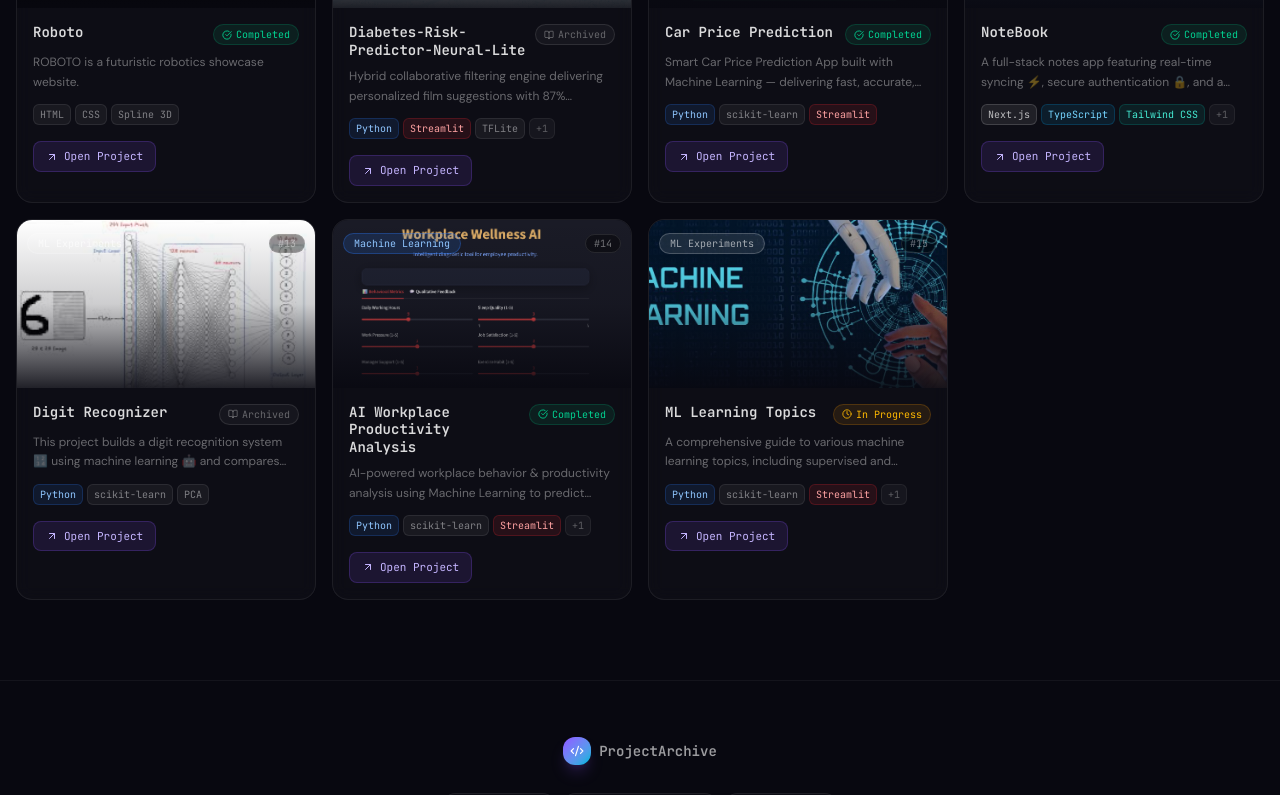
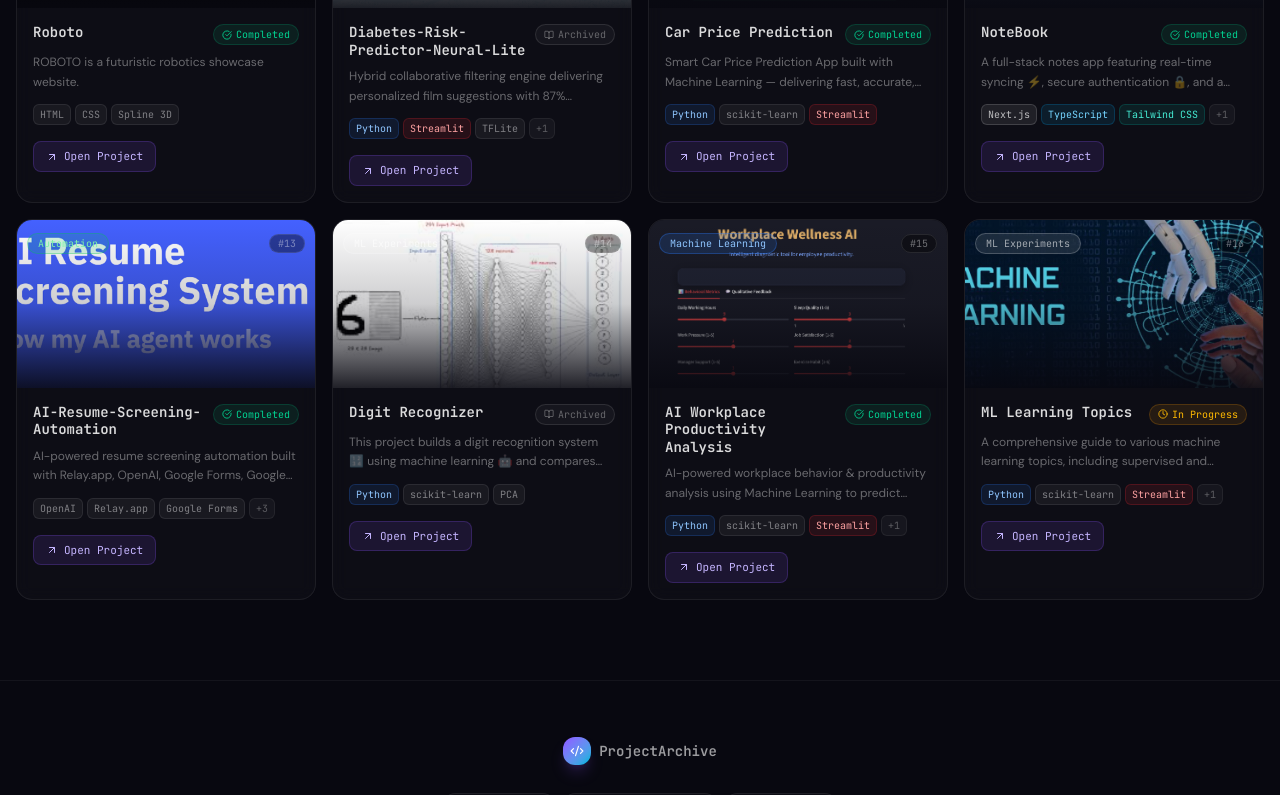
Before and after one commit to vinaysingh-05/ProjectArchive, a React (Vite) app: page / in a window 1280 px wide. Shown: the part 1945-2740 px from the top of the page. Built offline with nearby package versions, Linux system fonts and the light colour scheme.

Commit message:
Refactor code structure for improved readability and maintainability

```diff
--- a/src/app/App.tsx
+++ b/src/app/App.tsx
@@ -168,8 +168,21 @@ const PROJECTS: Project[] = [
       thumbnail: "/notwbook.png",
       featured: true,
     },
+{
+      id: 13,
+      title: "AI-Resume-Screening-Automation",
+      description: "AI-powered resume screening automation built with Relay.app, OpenAI, Google Forms, Google Sheets, Google Drive, and Gmail. Automatically analyzes resumes, generates ATS scores, identifies skill gaps, and emails personalized feedback.",
+      category: "Automation",
+      technologies: ["OpenAI","Relay.app", "Google Forms", "Google Sheets", "Google Drive", "Gmail" ],
+      status: "Completed",
+      githubUrl: "https://github.com/vinaysingh-05/AI-Resume-Screening-Automation",
+      demoUrl: "https://forms.gle/1u6kzRDWs2HBy2EM9",
+      thumbnail: "/automation.png",
+      featured: true,
+    },
+
     {
-      id: 13,
+      id: 14,
       title: "Digit Recognizer",
       description: "This project builds a digit recognition system 🔢 using machine learning 🤖 and compares performance with and without PCA 📊 to balance accuracy 🎯 and efficiency",
       category: "ML Experiments",
@@ -179,7 +192,7 @@ const PROJECTS: Project[] = [
       thumbnail: "/digits.png",
     },
     {
-      id: 14,
+      id: 15,
       title: "AI Workplace Productivity Analysis",
       description: "AI-powered workplace behavior & productivity analysis using Machine Learning to predict employee stress, performance trends, and productivity insights.",
       category: "Machine Learning",
@@ -190,7 +203,7 @@ const PROJECTS: Project[] = [
       thumbnail: "/wellness.png",
     },
     {
-      id: 15,
+      id: 16,
       title: "ML Learning Topics",
       description: "A comprehensive guide to various machine learning topics, including supervised and unsupervised learning techniques.",
       category: "ML Experiments",
@@ -220,6 +233,7 @@ const CAT_COLORS: Record<string, string> = {
   "Machine Learning": "bg-blue-500/15 border-blue-500/30 text-blue-300",
   "Data Science": "bg-emerald-500/15 border-emerald-500/30 text-emerald-300",
   "Web Development": "bg-orange-500/15 border-orange-500/30 text-orange-300",
+  "Automation": "bg-green-500/15 border-green-500/30 text-green-300"
 };
 
 const TECH_COLORS: Record<string, string> = {
@@ -231,6 +245,7 @@ const TECH_COLORS: Record<string, string> = {
   "Node.js": "bg-green-500/10 text-green-300 border-green-500/20",
   "Tailwind CSS": "bg-teal-500/10 text-teal-300 border-teal-500/20",
   "Flask": "bg-gray-500/10 text-gray-300 border-gray-500/20",
+  "Automation": "bg-green-500/10 text-green-300 border-green-500/20"
 };
 
 const PERSONAL_DETAILS = {
```
Also changed, not shown: public/automation.png (added).
